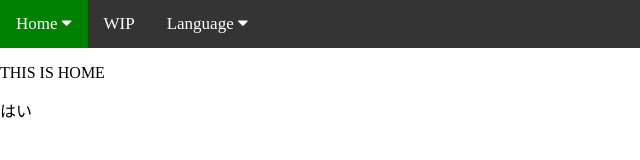
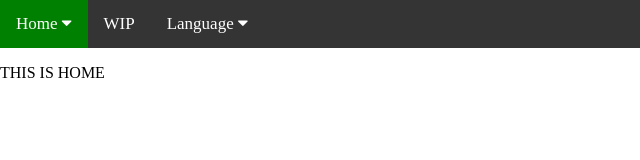
Before and after one commit to Simoniezi/enjplearning, a plain HTML site: page index.html in a window 1280 px wide. Shown: the full height of the page, 0-640 px from the left. Drawn offline with Linux system fonts and the light colour scheme.

Commit message:
changed some encoding thing

```diff
--- a/index.html
+++ b/index.html
@@ -56,7 +56,6 @@
         </div>
 
         <p id="test">THIS IS HOME</p>
-        <p>はい</p>
 
     </body>
 </html>
```
